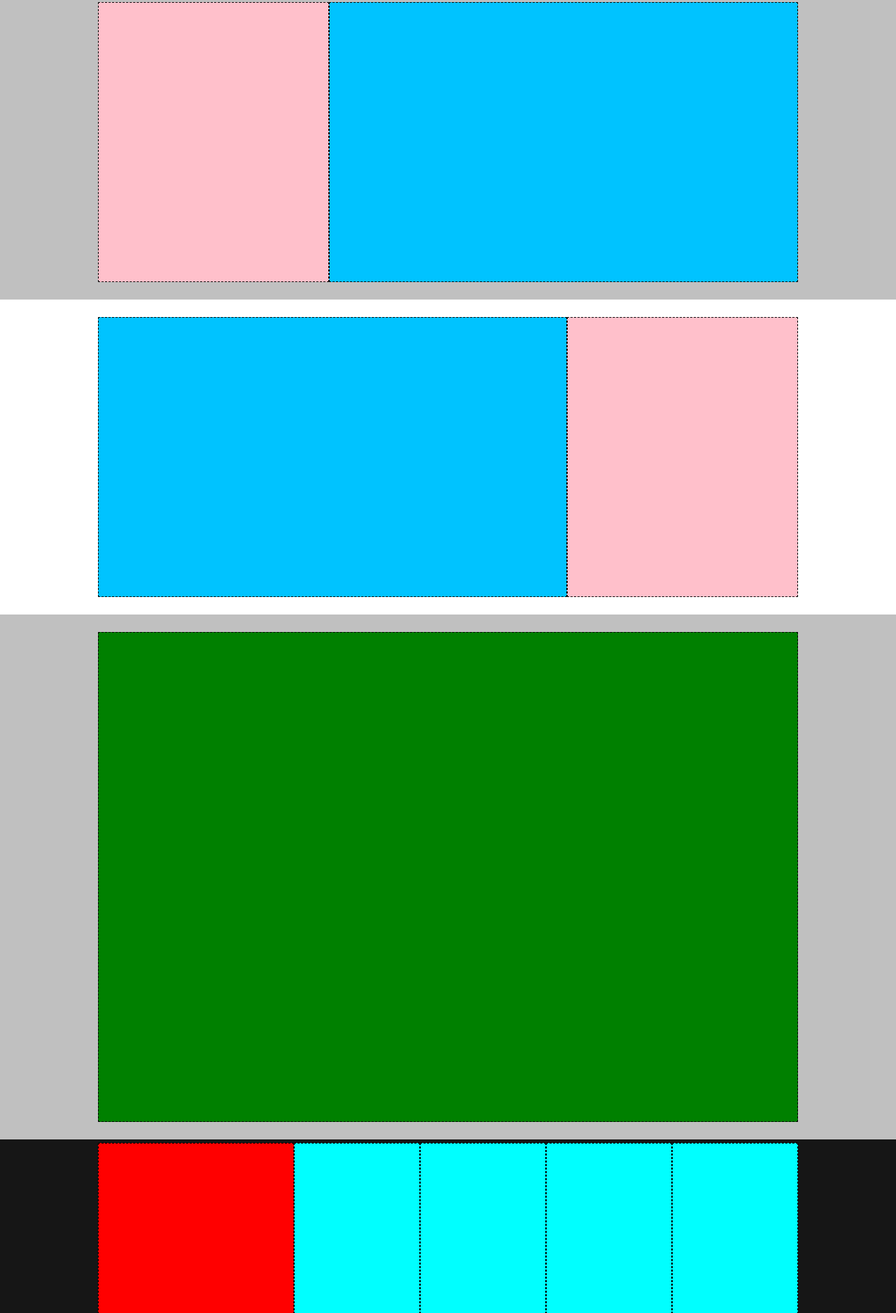
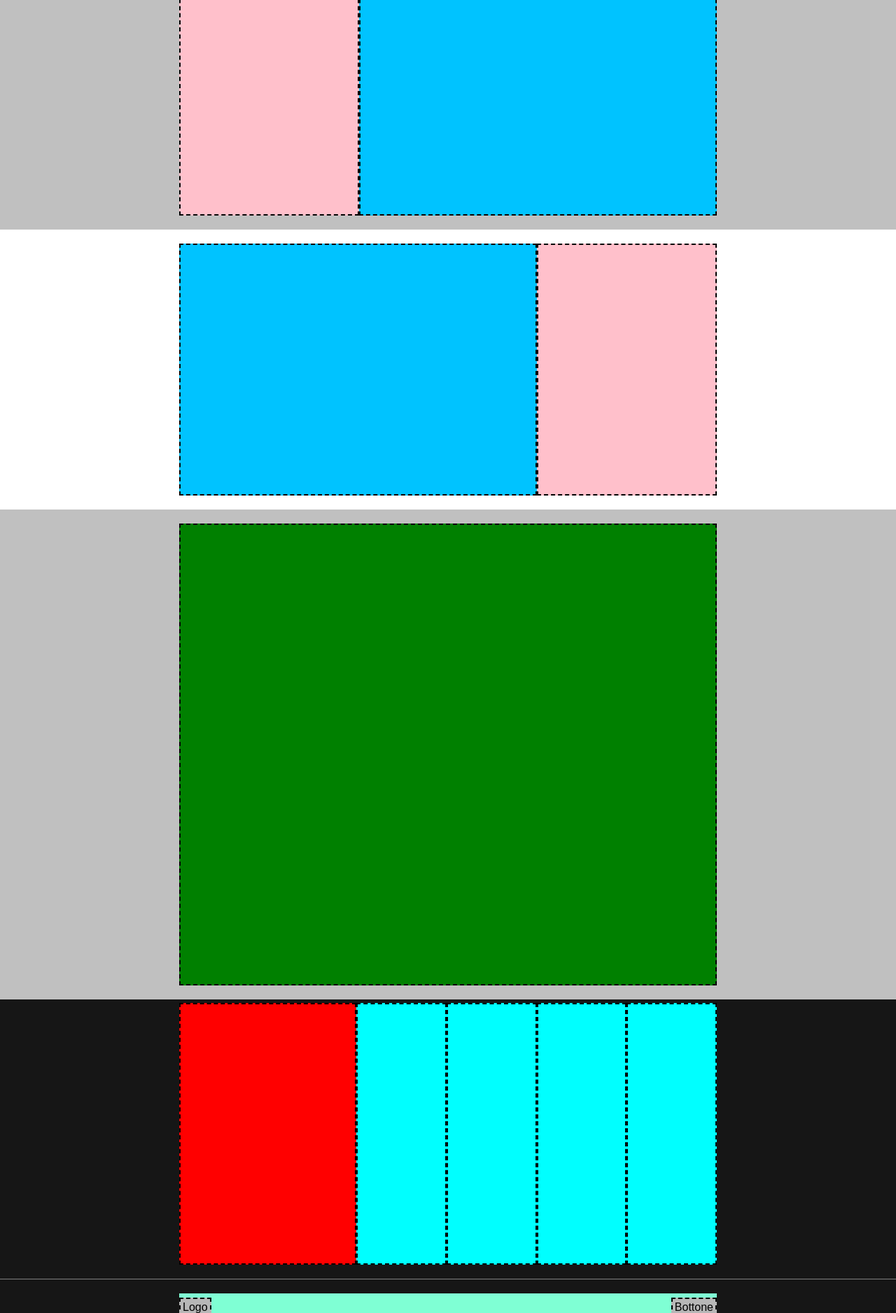
Before and after one commit to DenisF89/htmlcss-struttura-discord, a plain HTML site: page index.html in a window 1280 px wide. Shown: the part 924-2800 px from the top of the page at 70% size. Drawn offline with Linux system fonts and the light colour scheme.

Commit message:
Flex invece di width

```diff
--- a/index.html
+++ b/index.html
@@ -9,7 +9,7 @@
 <body>
     <header>
         <div id="blocco_0" class="flexbox">
-            <div id="nav" class="container">
+            <div id="nav" class="boxed">
                 <div id="logo"  class="dashed" >
                     logo
                 </div>
@@ -26,50 +26,52 @@
             </div>
         </div>
         <div id="blocco_1" class="flexbox">
-            <div id="main_content" class="dashed">
+            <div class="boxed">
+                <div id="main_content" class="dashed">
+                </div>
             </div>
         </div>
     </header>
 
     <main>
         <div id="blocco_2" class="flexbox">
-            <div class="container">
+            <div class="boxed">
                 <div class="azzurro dashed"></div>
-                <div class="pink dashed"></div>
+                <div class="rosa dashed"></div>
             </div>
         </div>
        <div id="blocco_3" class="flexbox">
-            <div class="container">
-                <div class="pink dashed"></div>
+            <div class="boxed">
+                <div class="rosa dashed"></div>
                 <div class="azzurro dashed"></div>
             </div>
         </div>
         <div id="blocco_4" class="flexbox">
-            <div class="container">
+            <div class="boxed">
                 <div class="azzurro dashed"></div>
-                <div class="pink dashed"></div>
+                <div class="rosa dashed"></div>
             </div>
         </div>
 
         <div id="blocco_5" class="flexbox">
-            <div class="container">
-                <div class="green dashed"></div>
+            <div class="boxed">
+                <div class="verde dashed"></div>
             </div>
         </div>
     </main>
 
     <footer>
          <div id="blocco_6" class="flexbox">
-            <div class="container">
-                <div class="red dashed"></div>
-                <div class="acqua dashed"></div>
-                <div class="acqua dashed"></div>
-                <div class="acqua dashed"></div>
-                <div class="acqua dashed"></div>
+            <div id="footer_colonne" class="boxed">
+                <div class="dashed"></div>
+                <div class="dashed"></div>
+                <div class="dashed"></div>
+                <div class="dashed"></div>
+                <div class="dashed"></div>
             </div>
         </div>
         <div id="blocco_7" class="flexbox">
-            <div id="footer_menu" class="container">
+            <div id="footer_menu" class="boxed">
                 <div id="bottone_sx" class="dashed">Logo</div>
                 <div id="bottone_dx" class="dashed">Bottone</div>
             </div>
--- a/style.css
+++ b/style.css
@@ -5,9 +5,8 @@
 }
 body{
     font-family: Arial, Helvetica, sans-serif;
-    background-color: rgb(235, 235, 235);
+    background-color: white;
 }
-
 a{
     text-decoration: none;
     color: black;
@@ -15,19 +14,18 @@ a{
 
 /* -------------------------------CLASSI BOX--------------------------- */
 
-.boxed{margin: 0 auto;}
-.dashed{border: 1px dashed black;}
+.dashed{border: 2px dashed black;}
+
 .flexbox{
-    min-height: 450px;
     display:flex;
-    align-items: center;
-    justify-content: center;
+    align-items: stretch;
+    min-height: 400px;
 }
 
-.container{
-    min-height: 400px;
-    width:1000px;
+.boxed{
     display: flex;
+    flex:0.6;
+    margin: 20px auto;
 }
 
 /* ---------------------------------HEADER--------------------------------- */
@@ -42,9 +40,9 @@ header{
 }
 
     #nav{
-        min-height: 30px;
         background-color: orange;
         font-size: 12px;
+        margin: 10px auto;
     }
 
     #nav div{
@@ -54,103 +52,90 @@ header{
     }
 
     #logo{
-        width: 20%;
+        flex:1;
         justify-content: flex-start;
     }
 
     #menu{
-        width:60%;
-        justify-content: center;
+        flex:3;
+        justify-content:center;
+        gap: 30px;
     }
 
     #login{
-        width:20%;
+        flex:1;
         justify-content: flex-end;
-    }
-
-    #menu a{
-        margin:0 5px;
     }
 
 #blocco_1{
     background-color: blue;
-    min-height:400px;
 }
 
     #main_content{
         background-color: rgb(238, 116, 216);
-        min-height: 300px;
-        width: 800px;
+        flex:0.8;
+        margin: 20px auto;
     }
 
 /* ----------------------------MAIN---------------------------- */
 
-#blocco_2, #blocco_4{
+/* #blocco_2, #blocco_4{
     background-color: white;
-}
+} */
 #blocco_3, #blocco_5{
     background-color: rgb(192, 192, 192);
 }
 
     .azzurro{
         background-color: rgb(0, 195, 255);
-        min-height: 400px;
-        width:67%;
+        flex:2;
     }
 
-    .pink{
+    .rosa{
         background-color: pink;
-        min-height: 400px;
-        width:33%;
+        flex:1;
     }
 
 #blocco_5{
-    min-height:750px;
+    min-height:700px;
 }
 
-    .green{
+    .verde{
         background-color: green;
-        min-height: 700px;
-        width:100%;
+        flex:1;
     }
 
 /* -----------------------------FOOTER------------------------------ */
 
 footer{
     background-color: rgb(22, 22, 22);
-    padding-top: 5px;
     }
 
 #blocco_6{
-    align-items: flex-start;
     border-bottom: 1px solid grey;
 }
-
-    .red{
-        min-height: 400px;
+    #footer_colonne{
+        margin-top:5px;
+    }
+    #footer_colonne div{
+        background-color: aqua;
+        flex:1;
+    }
+    #footer_colonne div:first-child{
         background-color: red;
-        width:28%;
-    }
-
-    .acqua{
-        background-color: aqua;
-        width:18%;
+        flex:2;
     }
 
 #blocco_7{
     min-height: 60px;
-    align-items: flex-end;
 }
-
     #footer_menu{
         background-color: aquamarine;
-        min-height:40px;
-        display: flex;
+        justify-content: space-between;
         align-items: center;
-        justify-content: space-between;
+        margin-bottom:0;
     }
-
     #bottone_sx, #bottone_dx{
         background-color: rgb(183, 183, 183);
-        padding: 2px;
+        padding: 3px;
     }
```
